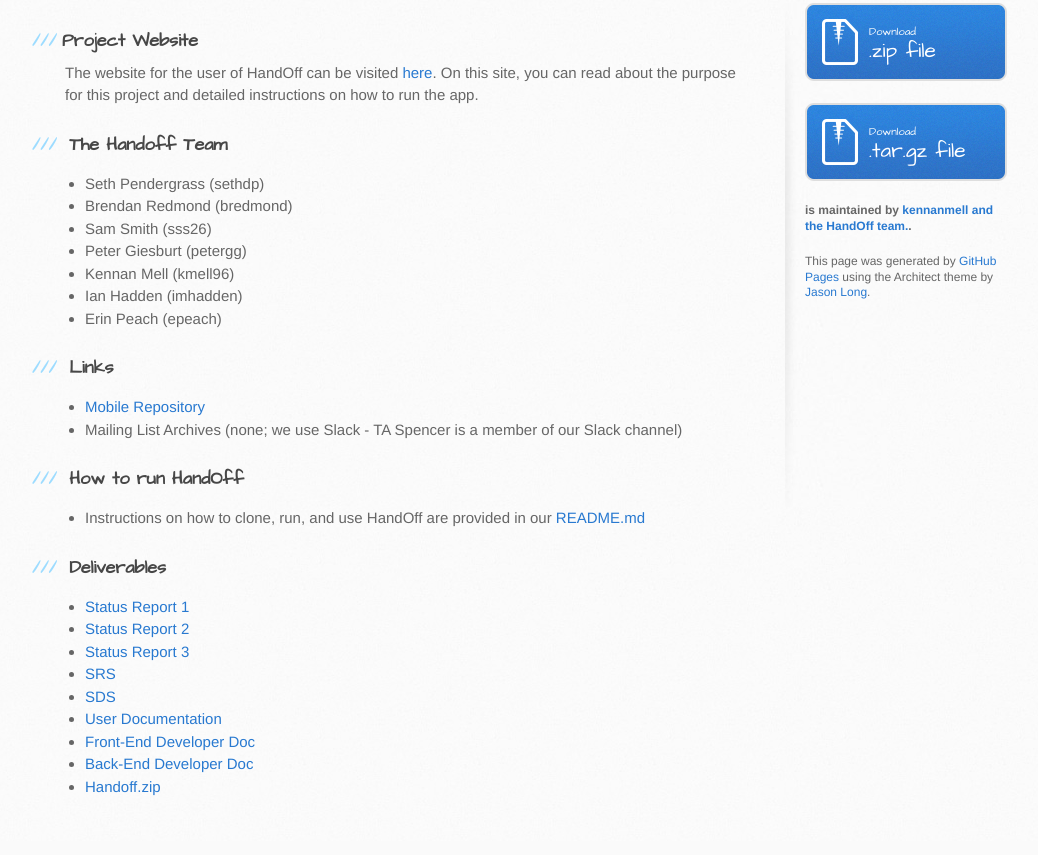
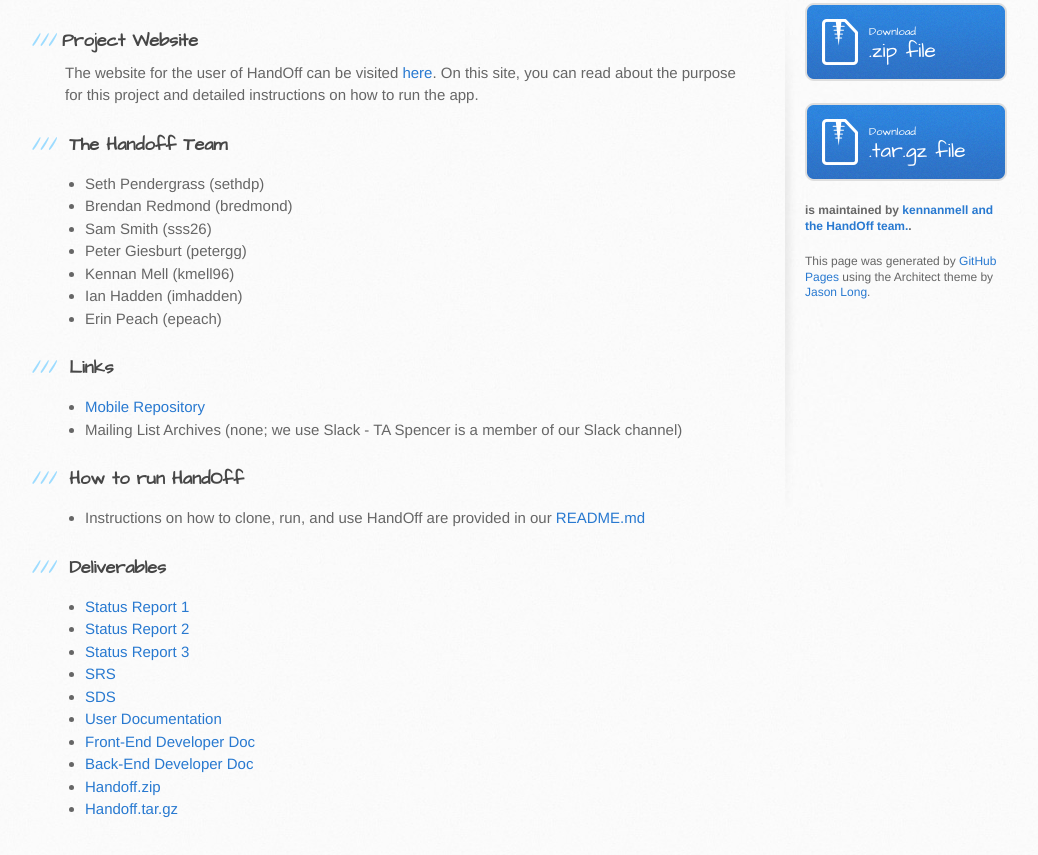
Before and after one commit to kennanmell/Handoff, a website: page index.html in a window 1280 px wide. Shown: the part 263-1118 px from the top of the page, without its empty margins (105-1143 px from the left). Drawn offline with Linux system fonts and the light colour scheme.

Commit message:
Update index.html

```diff
--- a/index.html
+++ b/index.html
@@ -74,6 +74,7 @@
 <li><a href="https://docs.google.com/document/d/1VQU8ICkfLX7jcja4rZGzusaPJB5buaZpKsGkq9XcuX8/edit">Front-End Developer Doc</a></li>
 <li><a href="https://github.com/sethdp/HandoffBackend/blob/master/README">Back-End Developer Doc</a></li>
 <li><a href="https://handoff-team.slack.com/files/petergg/F2VSE4NTU/handoff.zip">Handoff.zip</a></li>
+<li><a href="https://handoff-team.slack.com/files/petergg/F2VRWS6Q0/handoff.tar.gz">Handoff.tar.gz</a></li>
 </ul>
         </section>
 
```
